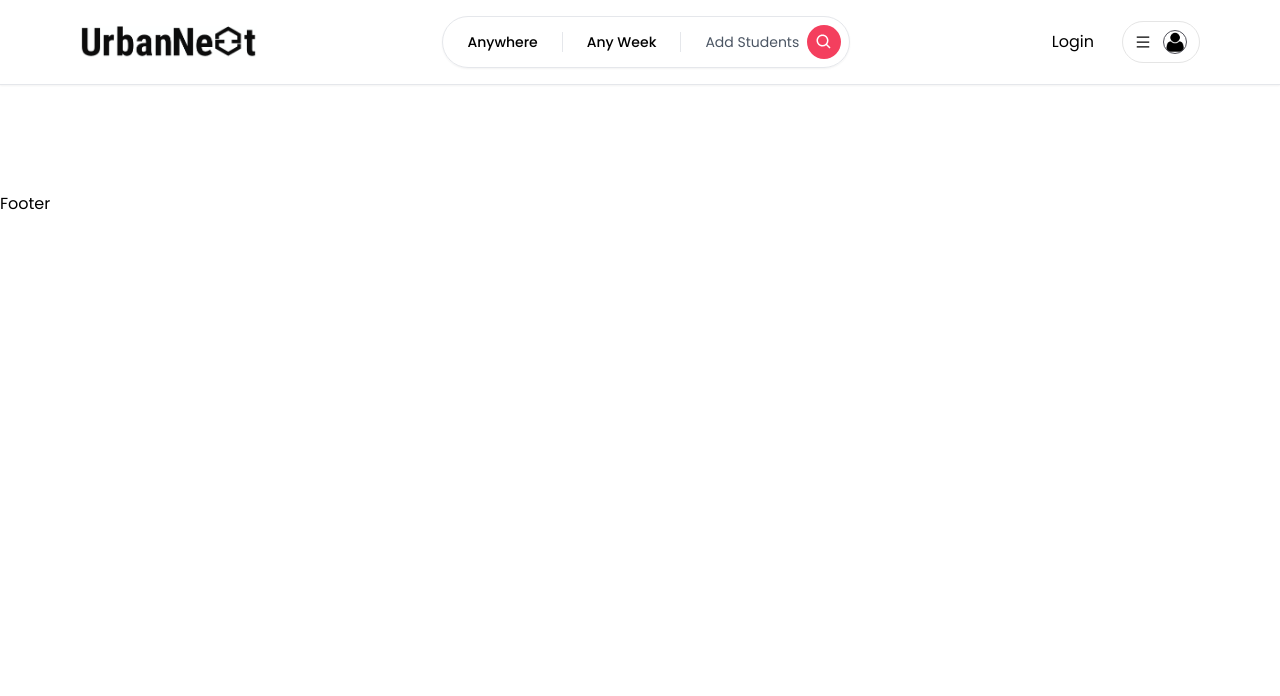
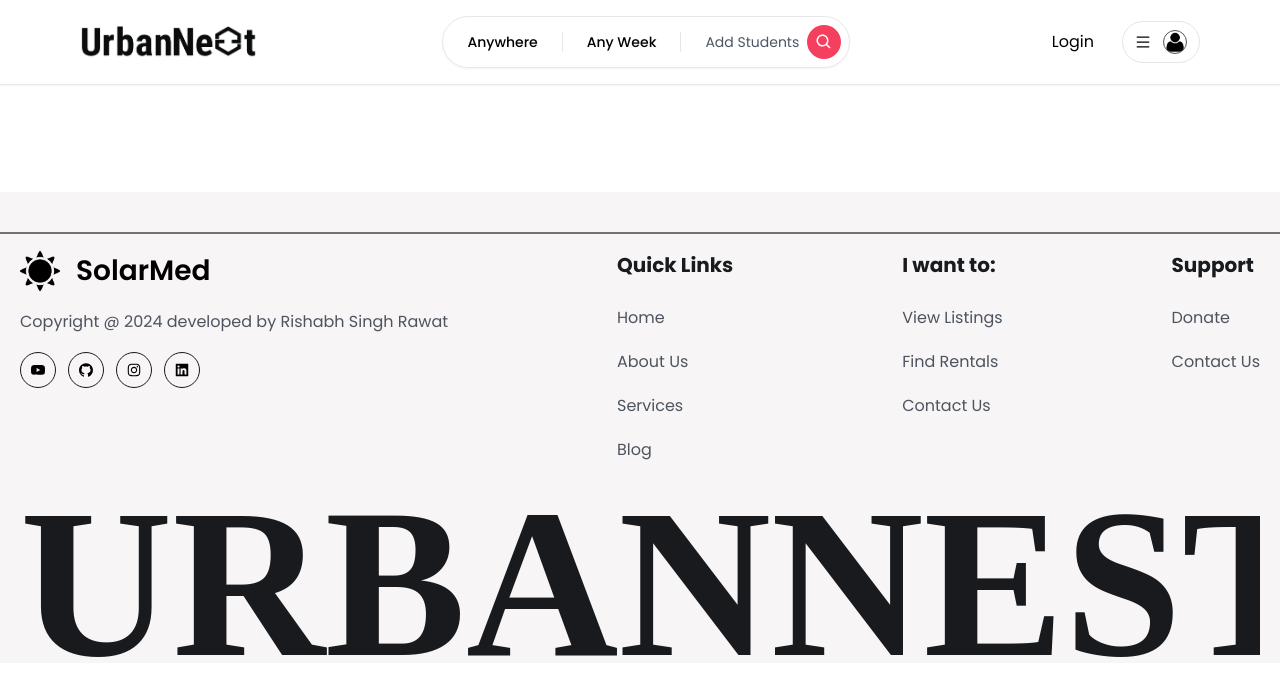
Before and after one commit to ImRishabhRawat/urban-nest, a React (Vite) app in the folder client/: page /contact in a window 1280 px wide. Shown: the top 696 px of the page. Built offline with nearby package versions, Linux system fonts and the light colour scheme; what country-state-city would draw is missing.

Commit message:
added host

```diff
--- a/client/src/components/Footer/Footer.jsx
+++ b/client/src/components/Footer/Footer.jsx
@@ -1,10 +1,132 @@
-import React from 'react'
+import {Link} from 'react-router-dom'
+import logo from '../../assets/images/sun.png'
+import {RiLinkedinFill} from 'react-icons/ri'
+import sun from '../../assets/images/sun.png'
+import {AiFillYoutube, AiFillGithub, AiOutlineInstagram, AiFillLinkedin} from 'react-icons/ai'
+
+const socialLinks = [
+  {
+    path: "https://www.youtube.com/watch?v=FMUzOPNlwBY",
+    icon: <AiFillYoutube className='group-hover:text-white w-4 h-5' />
+  },
+  {
+    path: "https://github.com/ImRishabhRawat",
+    icon: <AiFillGithub className='group-hover:text-white w-4 h-5' />
+  },
+  {
+    path: "https://www.instagram.com/_rishabh.rawat_/",
+    icon: <AiOutlineInstagram className='group-hover:text-white w-4 h-5' />
+  },
+  {
+    path: "https://www.linkedin.com/in/1m-rishabh-singh-rawat/",
+    icon: <AiFillLinkedin className='group-hover:text-white w-4 h-5' />
+  },
+]
+
+const quickLinks01 = [
+  {
+    path: "/home",
+    display: "Home",
+  },
+  {
+    path: "/about",
+    display: "About Us",
+  },
+  {
+    path: "/services",
+    display: "Services",
+  },
+  {
+    path: "/blog",
+    display: "Blog",
+  },
+]
+
+const quickLinks02 = [
+  {
+    path: '/listings',
+    display: 'View Listings',
+  },
+  {
+    path: '/rentals',
+    display: 'Find Rentals',
+  },
+  {
+    path: '/contact',
+    display: 'Contact Us',
+  },
+];
+const quickLinks03 = [
+  {
+    path: "/",
+    display: "Donate",
+  },
+  {
+    path: "/contact",
+    display: "Contact Us",
+  },
+]
 
 const Footer = () => {
+  const year = new Date().getFullYear()
+
   return (
-    <div>
-      Footer
-    </div>
+    <footer className="pb-16 pt-10 bg-[#ece7e76f]">
+      <div className="container border-t-2 border-zinc-500 pt-4">
+        <div className="flex justify-between flex-col md:flex-row flex-wrap gap-[30px]">
+          <div className="">
+            <div className='flex items-center gap-2 md:gap-4'>
+          <img src={logo} alt="logo" className='w-8 h-8 md:w-10 md:h-10' />
+          <h2 className='text-[24px] font-[600] md:text-[28px]'>SolarMed</h2>
+        </div>
+            <p className='text-[16px] leading-7 font-[400] text-textColor mt-4'>Copyright @ {year} developed by Rishabh Singh Rawat </p>
+            <div className='flex items-center gap-3 mt-4'>
+              {socialLinks.map((link, index) => <Link to={link.path} key={index} className='w-9 h-9 border border-solid border-[#181a1e] rounded-full flex items-center justify-center group hover:bg-primaryColor hover:border-none'>
+                {link.icon}
+              </Link>)}
+            </div>
+          </div>
+
+          <div>
+            <h2 className="text-[20px] leading-[30px] font-[700] mb-6 text-headingColor">Quick Links</h2>
+            <ul>
+              {quickLinks01.map((item, index) => <li key={index} className='mb-4'>
+                <Link to={item.path} className='text-[16px] leading-7 font-[400] text-textColor'>
+                  {item.display}
+                </Link>
+              </li> )}
+            </ul>
+          </div>
+
+          <div>
+            <h2 className="text-[20px] leading-[30px] font-[700] mb-6 text-headingColor">I want to:</h2>
+            <ul>
+              {quickLinks02.map((item, index) => <li key={index} className='mb-4'>
+                <Link to={item.path} className='text-[16px] leading-7 font-[400] text-textColor'>
+                  {item.display}
+                </Link>
+              </li> )}
+            </ul>
+          </div>
+
+          <div>
+            <h2 className="text-[20px] leading-[30px] font-[700] mb-6 text-headingColor">Support</h2>
+            <ul>
+              {quickLinks03.map((item, index) => <li key={index} className='mb-4'>
+                <Link to={item.path} className='text-[16px] leading-7 font-[400] text-textColor'>
+                  {item.display}
+                </Link>
+              </li> )}
+            </ul>
+          </div>
+        </div>
+        <div className="w-full -mb-[70px] pt-5 flex justify-center items-center">
+          <h1 className="font-['Helvetica_Now_Display'] text-[15vw]  leading-[.8] text-headingColor font-black md:text-[17vw] xl:text-[16.5vw]   overflow-hidden text-center">
+             URBANNEST
+          </h1>
+        </div>
+      </div>
+    </footer>
   )
 }
 
```
